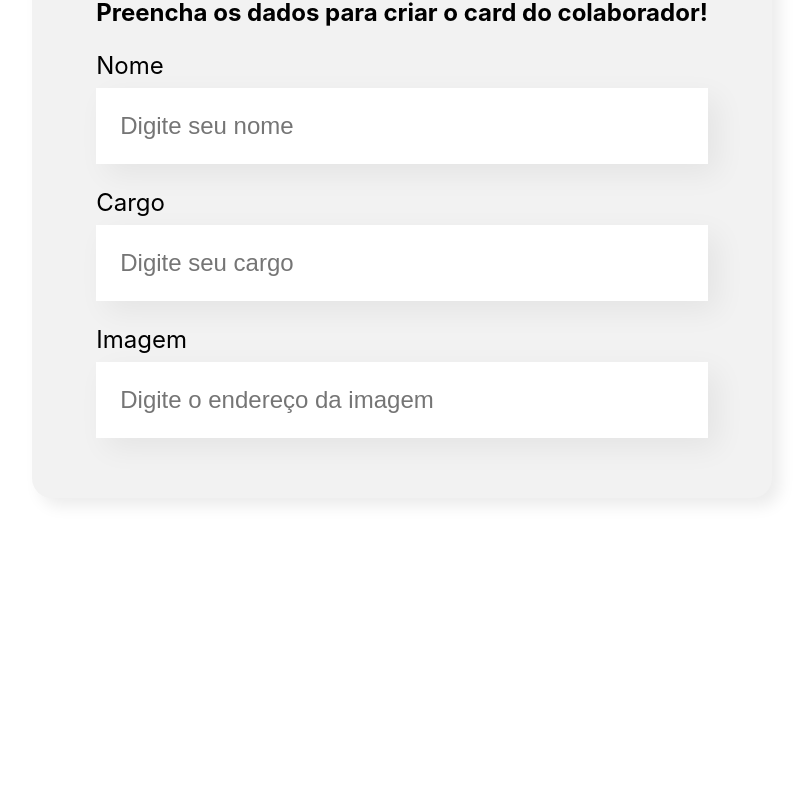
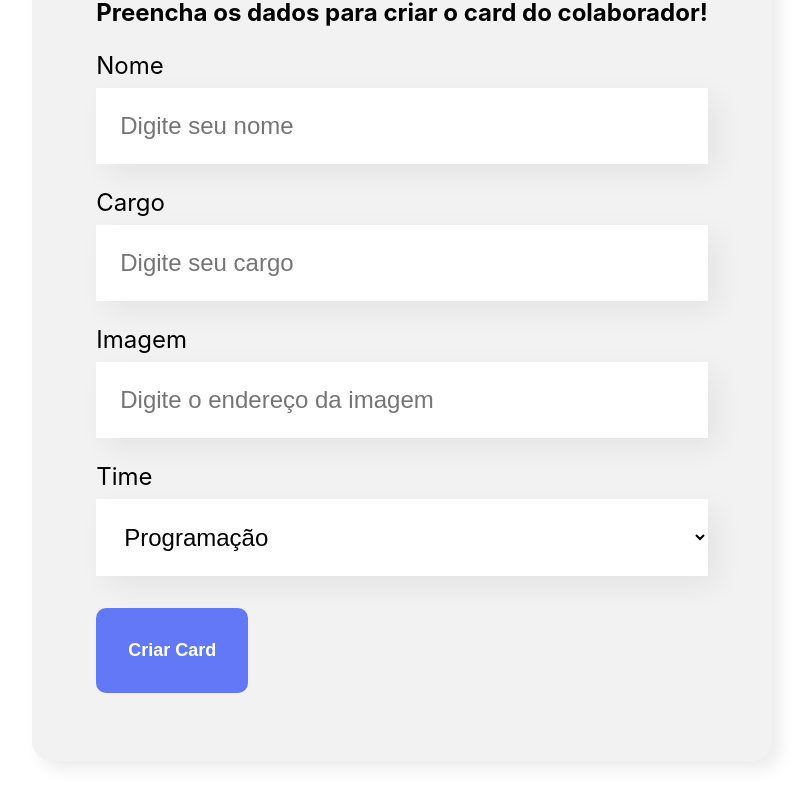
Before and after one commit to JovemCarlosTI/organo, a React (Create React App) app: page / in a window 1280 px wide. Shown: the part 636-1441 px from the top of the page, without its empty margins (238-1046 px from the left). Before the commit the page ends 1214 px from the top, so only its background shows below. Built offline with nearby package versions, Linux system fonts and the light colour scheme.

Commit message:
Lista Suspensa + Botão

```diff
--- /dev/null
+++ b/src/components/Botao/Botao.css
@@ -0,0 +1,16 @@
+.botao {
+    background-color: #6278f7;
+    border-radius: 10px;
+    font-weight: 700;
+    font-size: 18px;
+    padding: 32px;
+    border: none;
+    cursor: pointer;
+    color: #fff;
+    transition: all .4s;
+    margin: 32px 0;
+}
+
+.botao:hover {
+    color: #95ffd4;
+}
--- /dev/null
+++ b/src/components/Botao/index.js
@@ -0,0 +1,11 @@
+import './Botao.css';
+
+const Botao = (props) => {
+    return (
+        <button className='botao'>
+            {props.children}
+        </button>
+    )
+}
+
+export default Botao;
--- a/src/components/Formulario/index.js
+++ b/src/components/Formulario/index.js
@@ -1,7 +1,19 @@
 import './Formulario.css';
 import CampoTexto from '../CampoTexto';
+import ListaSuspensa from '../ListaSuspensa';
+import Botao from '../Botao';
 
 const Formulario = () => {
+    const times = [
+        'Programação',
+        'Front-End',
+        'Data Science',
+        'Devops',
+        'UX e Design',
+        'Mobile',
+        'Inovação e Gestão'
+    ]
+
     return (
         <section className='formulario'>
             <form>
@@ -9,6 +21,8 @@
                 <CampoTexto label="Nome" placeholder="Digite seu nome" />
                 <CampoTexto label="Cargo" placeholder="Digite seu cargo" />
                 <CampoTexto label="Imagem" placeholder="Digite o endereço da imagem" />
+                <ListaSuspensa label="Time" itens={times} />
+                <Botao>Criar Card</Botao>
             </form>
         </section>
     )
--- /dev/null
+++ b/src/components/ListaSuspensa/ListaSuspensa.css
@@ -0,0 +1,15 @@
+.lista-suspensa label {
+    display: block;
+    margin-bottom: 8px;
+    font-size: 24px;
+}
+
+.lista-suspensa select {
+    background-color: #fff;
+    box-shadow: 10px 10px 30px rgba(0, 0, 0, 0.06);
+    width: 100%;
+    border: none;
+    font-size: 24px;
+    padding: 24px;
+    box-sizing: border-box;
+}
--- /dev/null
+++ b/src/components/ListaSuspensa/index.js
@@ -0,0 +1,14 @@
+import './ListaSuspensa.css';
+
+const ListaSuspensa = (props) => {
+    return (
+        <div className='lista-suspensa'>
+            <label>{props.label}</label>
+            <select>
+                {props.itens.map(item => <option key={item}>{item}</option>)}
+            </select>
+        </div>
+    )
+}
+
+export default ListaSuspensa;
```
